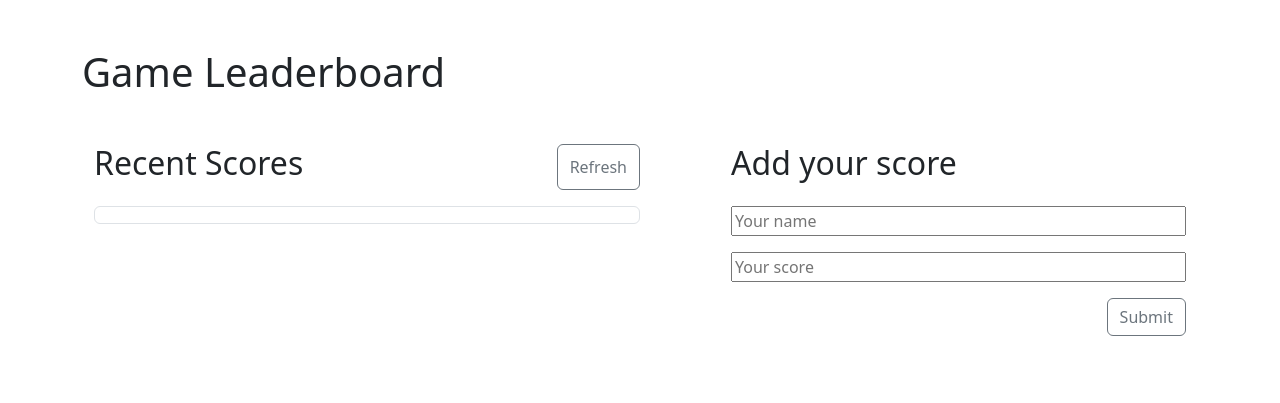
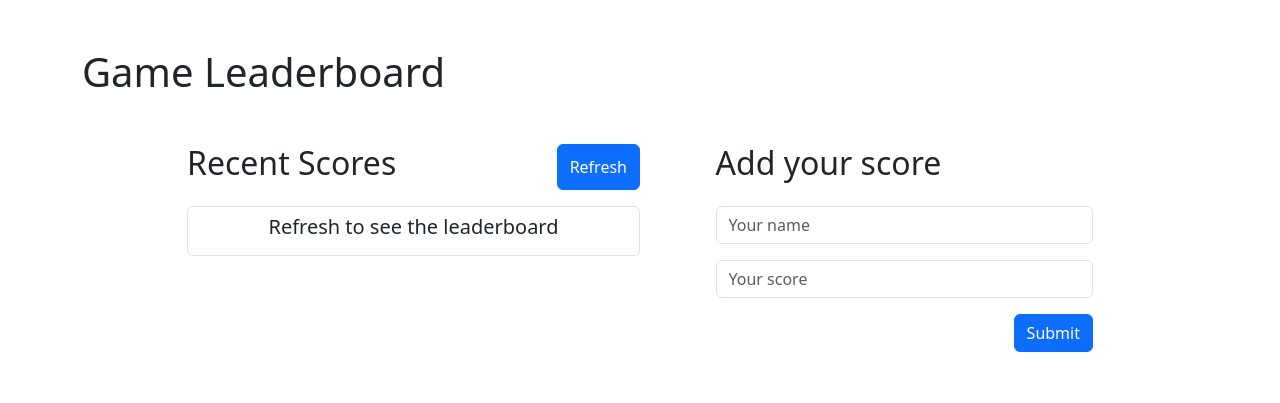
Before and after one commit to Errytagedesign/gameLeaderboard, a website built with webpack: page src/index.html in a window 1280 px wide. Built offline with nearby package versions, Linux system fonts and the light colour scheme; no server answers.

Commit message:
Add styles to the leaderboard

```diff
--- a/modules/renderGameLeaders.js
+++ b/modules/renderGameLeaders.js
@@ -2,7 +2,8 @@ const scoreBoard = document.querySelector('.leaderBoard');
 
 const renderGameLeader = async (leaders) => {
   const gamers = leaders.result.map(
-    ({ user, score }) => `<li> ${user}: ${score} </li>`,
+    ({ user, score }) =>
+      `<li class="d-flex flex-row justify-content-between mb-4 px-2 border-bottom"> <h3 class="col-6">${user}:  </h3> <h3 class="bg-primary text-white col-5 text-end pe-3"> ${score} </h3> </li>`,
   );
 
   scoreBoard.innerHTML = gamers.join('');
--- a/src/index.html
+++ b/src/index.html
@@ -9,25 +9,31 @@
     <header class="mt-5">
       <h1 class="heading">Game Leaderboard</h1>
     </header>
-    <main class="container d-flex flex-row justify-content-between mt-5">
+    <main
+      class="container d-flex flex-row justify-content-between mt-5 col-12 col-md-10 mx-auto"
+    >
       <section class="col-6">
         <div class="d-flex flex-row justify-content-between">
           <h2>Recent Scores</h2>
-          <button id="loadGamer" class="btn btn-outline-secondary">
-            Refresh
-          </button>
+          <button id="loadGamer" class="btn btn-primary">Refresh</button>
         </div>
         <ul class="leaderBoard border mt-3 p-2 rounded"></ul>
       </section>
       <section class="col-5">
         <h2>Add your score</h2>
         <form class="d-flex flex-column justify-content-between">
-          <input class="name mt-3" type="text" placeholder="Your name" />
-          <input class="score mt-3" type="text" placeholder="Your score" />
+          <input
+            class="name mt-3 form-control"
+            type="text"
+            placeholder="Your name"
+          />
+          <input
+            class="score mt-3 form-control"
+            type="text"
+            placeholder="Your score"
+          />
           <div class="text-end">
-            <button id="addScores" class="btn btn-outline-secondary mt-3">
-              Submit
-            </button>
+            <button id="addScores" class="btn btn-primary mt-3">Submit</button>
           </div>
         </form>
 
--- a/src/index.js
+++ b/src/index.js
@@ -6,6 +6,7 @@ import { createGame } from '../modules/createGame';
 import { loadGamers } from '../modules/loadGamers';
 
 const addScoreDetails = document.querySelector('#addScores');
+const scoreBoard = document.querySelector('.leaderBoard');
 const reloadScores = document.querySelector('#loadGamer');
 
 /* eslint-disable operator-linebreak */
@@ -28,3 +29,7 @@ addScoreDetails.addEventListener('click', (e) => {
 reloadScores.addEventListener('click', () => {
   loadGamers(baseUrl, gameID);
 });
+
+window.addEventListener('load', () => {
+  scoreBoard.innerHTML = `<h5 class="text-center"> Refresh to see the leaderboard </h5>`;
+});
```
